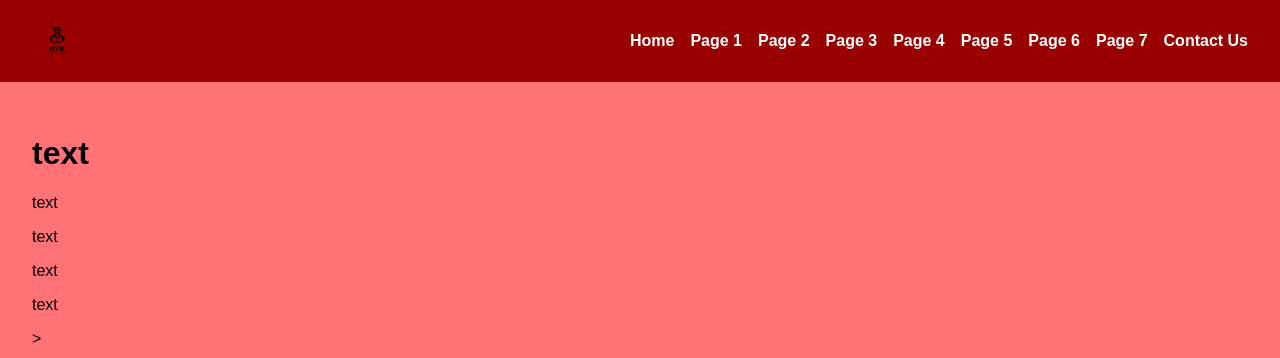
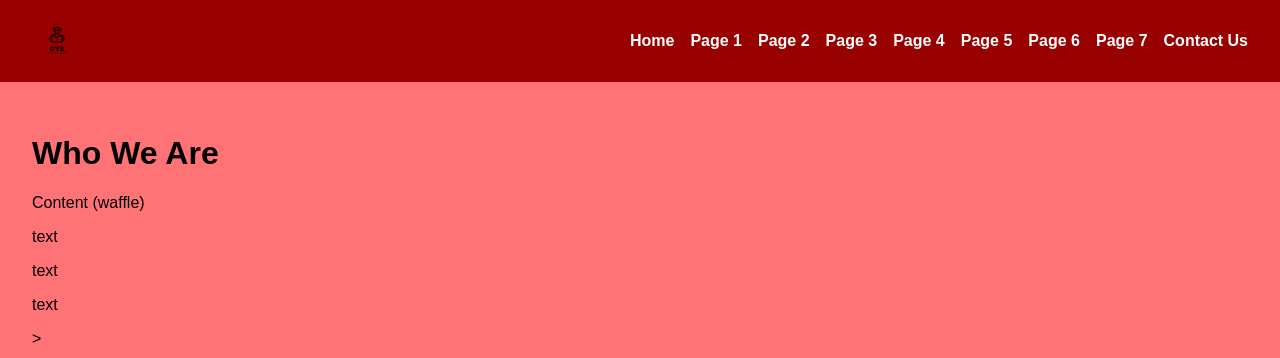
Before and after one commit to ks1528/team-project-, a plain HTML site: page Website/index.html in a window 1280 px wide. Shown: the top 358 px of the page. Drawn offline with Linux system fonts and the light colour scheme; files whose address does not match are found by name.

Commit message:
Changed placement text

```diff
--- a/Website/index.html
+++ b/Website/index.html
@@ -27,8 +27,8 @@
     </header>
 
     <div class="content">
-        <h1>text</h1>
-        <p>text</p>
+        <h1>Who We Are</h1>
+        <p>Content (waffle)</p>
 
         <p>text</p>
 
```
